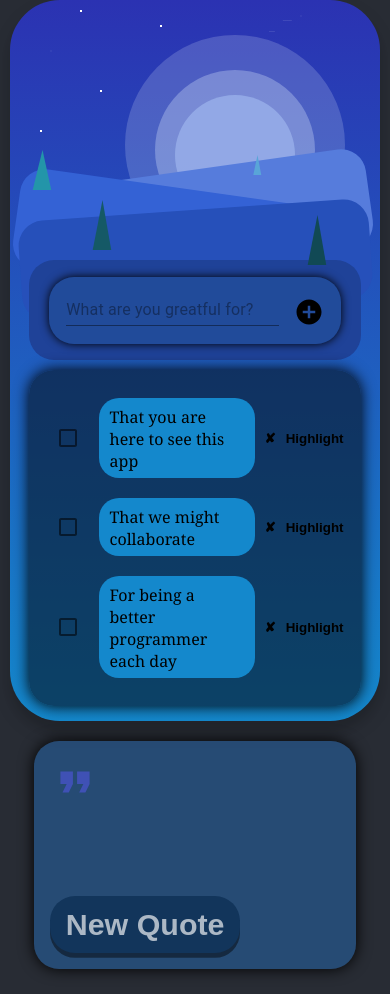
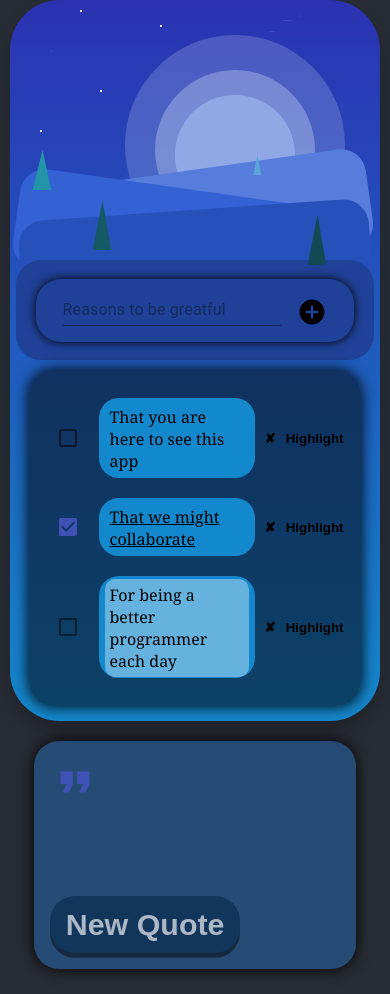
Before and after one commit to CalinRaduAlexandru/Greatfulness-app, a React (Create React App) app: page / in a window 390 px wide. Built offline with nearby package versions, Linux system fonts and the light colour scheme; no server answers.

Commit message:
little details

```diff
--- a/src/App.css
+++ b/src/App.css
@@ -9,6 +9,7 @@
   flex-direction: column;
   align-items: center;
   justify-content: center;
+  padding-bottom: 5px;
 }
 
 .app-container {
@@ -89,14 +90,13 @@
 
 @media (max-width: 768px) {
   .landscape4 {
-    width: 85vw;
+    width: 92vw;
   }
 }
 
 .add-form {
-  background-color: rgba(38, 96, 158, 0.3);
   border-radius: 25px;
-  padding: 7px;
+  padding: 5px;
   box-shadow: 0 0 10px rgba(0, 0, 0, 1);
   z-index: 1;
 }
--- a/src/App.js
+++ b/src/App.js
@@ -17,14 +17,14 @@ function App() {
     {
       id: "2",
       task: "That we might collaborate",
-      completed: false,
+      completed: true,
       highlighted: false,
     },
     {
       id: "3",
       task: "For being a better programmer each day",
       completed: false,
-      highlighted: false,
+      highlighted: true,
     },
   ]);
 
--- a/src/Components/Quotes/Quotes.styles.css
+++ b/src/Components/Quotes/Quotes.styles.css
@@ -4,6 +4,7 @@
   padding: 1rem;
   border-radius: 25px;
   box-shadow: 0 0 15px rgba(0, 0, 0, 1);
+  margin: 0 auto;
 }
 
 #text {
--- a/src/Components/TodoForm/TodoForm.js
+++ b/src/Components/TodoForm/TodoForm.js
@@ -33,7 +33,8 @@ function TodoForm({ addTodo }) {
       }}
     >
       <TextField
-        placeholder="What are you greatful for?"
+        placeholder="Reasons to be greatful"
+        id="standard-basic"
         type="text"
         onChange={handleChange}
         value={todo.task}
```
Also changed, not shown: 1 other file (tests, documents, lock files or other folders).
